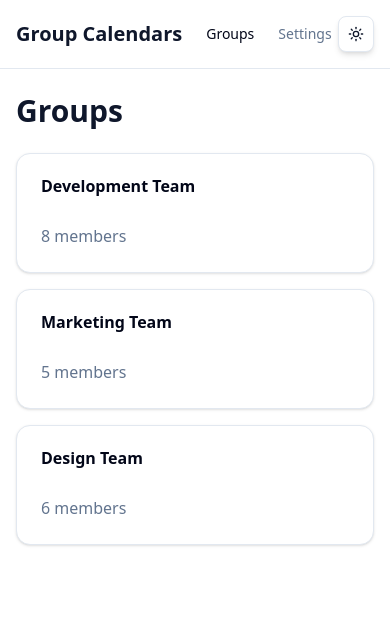
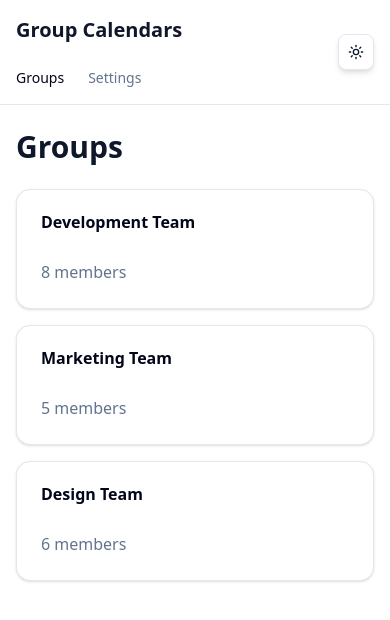
Before and after one commit to TimurSubasic/Group-Calendars-Web, a Next.js app: page /groups in a window 390 px wide. Shown: the top 620 px of the page. Built offline with nearby package versions, Linux system fonts and the light colour scheme; no server answers; sample sign-in values are in the browser's storage.

Commit message:
mobile nav fix

```diff
--- a/src/components/navigation/group-nav.tsx
+++ b/src/components/navigation/group-nav.tsx
@@ -37,7 +37,7 @@ export function GroupNav({ groupId }: GroupNavProps) {
         <Button variant="ghost" size="sm" asChild>
           <Link href="/groups">
             <ArrowLeft className="h-4 w-4 mr-2" />
-            Back to Groups
+            Back
           </Link>
         </Button>
         <h1 className="text-2xl font-bold">Group {groupId}</h1>
--- a/src/components/navigation/main-nav.tsx
+++ b/src/components/navigation/main-nav.tsx
@@ -15,10 +15,11 @@ export function MainNav() {
 
   return (
     <nav className="flex items-center justify-between py-4">
-      <div className="flex items-center space-x-6">
+      <div className="flex items-start flex-col space-y-6 sm:flex-row sm:items-center sm:space-y-0 sm:space-x-6">
         <Link href="/groups" className="text-xl font-bold">
           Group Calendars
         </Link>
+        <div className="flex items-center space-x-6">
           {navItems.map((item) => (
             <Link
               key={item.href}
@@ -34,6 +35,7 @@ export function MainNav() {
             </Link>
           ))}
         </div>
+      </div>
       <ModeToggle />
     </nav>
   );
```
Lines whose indentation alone changed are shown as unchanged.
